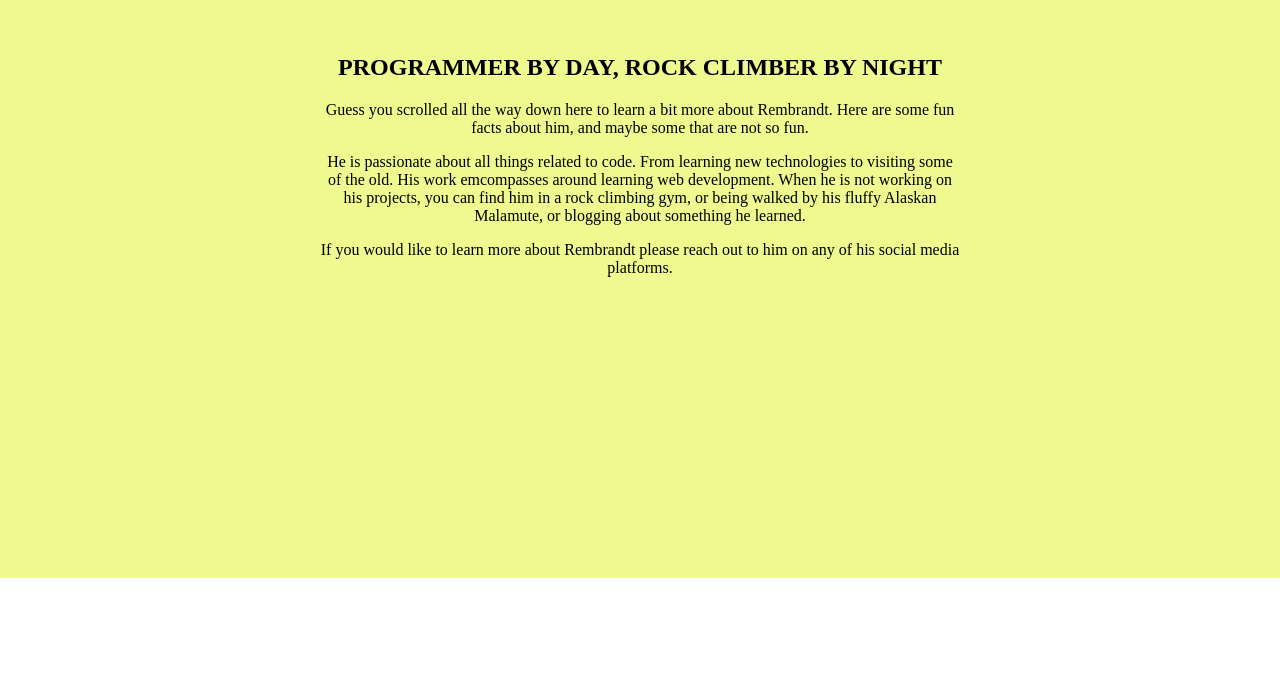
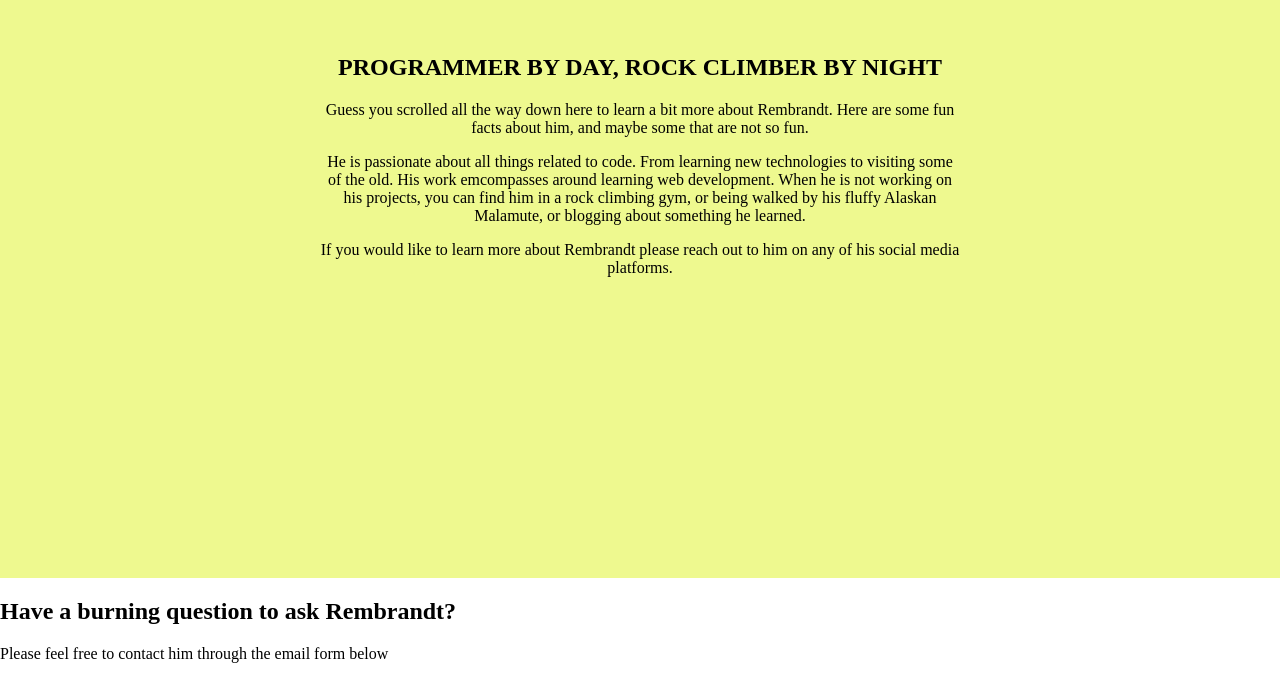
Before and after one commit to rembrandtreyes/React-Portfolio, a React app: page / in a window 1280 px wide. Shown: the part 1870-2549 px from the top of the page. Before the commit the page ends 2448 px from the top, so only its background shows below. Built offline with nearby package versions, Linux system fonts and the light colour scheme.

Commit message:
Added footer section template to the website
Contact form has begun

```diff
--- a/src/App.js
+++ b/src/App.js
@@ -3,6 +3,7 @@ import { Header } from './containers/Header'
 import { ProfileContainer } from './containers/ProfileContainer'
 import { Portfolio }  from './containers/Portfolio'
 import { About } from './containers/About'
+import { Footer } from './containers/Footer'
 
 export const App = () => (
   <div>
@@ -10,5 +11,6 @@ export const App = () => (
     <ProfileContainer />
     <Portfolio />
     <About />
+    <Footer />
   </div>
 )
--- /dev/null
+++ b/src/components/footer/ContactForm.js
@@ -0,0 +1,8 @@
+import React from 'react'
+
+export const ContactForm = () => (
+  <div>
+    <h2>Have a burning question to ask Rembrandt?</h2>
+    <p>Please feel free to contact him through the email form below</p>
+  </div>
+)
--- a/src/containers/Footer.js
+++ b/src/containers/Footer.js
@@ -0,0 +1,7 @@
+import { ContactForm } from './../components/footer/ContactForm'
+
+export const Footer = () => (
+  <div>
+    <ContactForm />
+  </div>
+)
```
